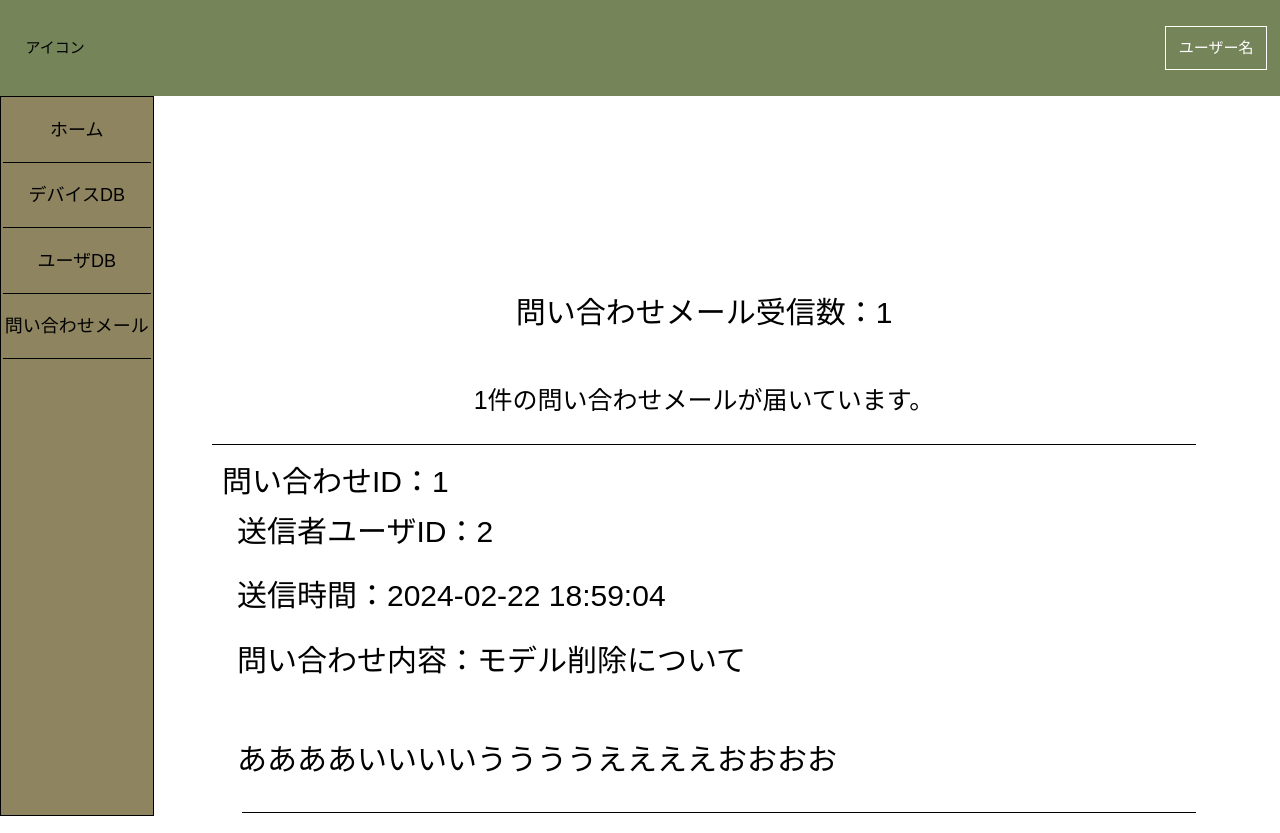
After one commit to k4izu/sk_06, a Flask app: page /mail in a window 1280 px wide. The commit adds this page. Run offline with Flask 3, Linux system fonts and the light colour scheme; data comes from the database, SQL or seed files in the repository.

Commit message:
mail.htmlの追加とpythonコードの追加・変更

```diff
--- a/sk_app/admin.py
+++ b/sk_app/admin.py
@@ -1,13 +1,8 @@
 from sk_app.apps import app
 from sk_app.sql_functions import DbOp
 import sk_app.users_functions as functions
-from flask import render_template,Blueprint,redirect
+from flask import render_template,Blueprint,redirect,request
 import mysql.connector
-# from PIL import Image
-from werkzeug.utils import secure_filename
-import os
-from werkzeug.datastructures import ImmutableDict
-from itertools import chain
 
 admin_view=Blueprint('admin_view',__name__,url_prefix='/admin')
 users_sql_functions=Blueprint('users_sql_functions',__name__)
@@ -19,19 +14,55 @@ admin = "admin/"
 @app.route('/adminlogin')
 def login():
 
-    # IDとパスワード参照後、 １ だったら admin/index.html へ
+    login = {}
 
+    return render_template(admin + 'login.html',login=login)
 
-    return render_template(admin + 'login.html')
 
 #「/admin」へアクセスがあった場合に、「admin/index.html」へ
 @app.route("/admin")
 def admin_index():
 
+    # id = request.form["id"]
+    # password = request.form["password"]
+
+    # sql = "SELECT id , password FROM admins WHERE'" + id + "'and'" + password + "';"
+
+    # try:
+    # # ====== モデルデータ抽出
+    #     dbop=DbOp('admins')
+    #     result=dbop.selectEx(sql)
+    #     dbop.close()
+    #     print(result)
+    # except mysql.connector.errors.ProgrammingError as e:
+    #     print('***DB接続エラー***')        #===pass間違いなど
+    #     print(type(e))  #===例外名出力
+    #     print(e)        #===例外内容出力
+    # except Exception as e:
+    #     print('***システム運行プログラムエラー***') #===未知のエラー
+    #     print(type(e))  #===例外名出力
+    #     print(e)        #===例外内容出力
 
 
-    return render_template(admin + "index.html")
+    # 受信したメール件数表示するための配列格納
+    reccnt={}
 
+    try:
+    # ====== モデルデータ抽出
+        dbop=DbOp('inquiries')
+        reccnt=dbop.selectCnt()
+        dbop.close()
+        print(reccnt)
+    except mysql.connector.errors.ProgrammingError as e:
+        print('***DB接続エラー***')        #===pass間違いなど
+        print(type(e))  #===例外名出力
+        print(e)        #===例外内容出力
+    except Exception as e:
+        print('***システム運行プログラムエラー***') #===未知のエラー
+        print(type(e))  #===例外名出力
+        print(e)        #===例外内容出力
+
+    return render_template(admin + "index.html",reccnt=reccnt)
 
 # userdata（IDやパスワードなど）の全件抽出
 @app.route('/user_data')
@@ -83,6 +114,30 @@ def user_devices():
         print(e)        #===例外内容出力
 
     return render_template(admin + 'user_devices.html')
+
+@app.route("/mail")
+def mail():
+
+    # 受信したメール件数表示するための配列格納
+    reccnt={}
+
+    try:
+    # ====== モデルデータ抽出
+        dbop=DbOp('inquiries')
+        result=dbop.selectAll()
+        reccnt=dbop.selectCnt()
+        dbop.close()
+        print(reccnt)
+    except mysql.connector.errors.ProgrammingError as e:
+        print('***DB接続エラー***')        #===pass間違いなど
+        print(type(e))  #===例外名出力
+        print(e)        #===例外内容出力
+    except Exception as e:
+        print('***システム運行プログラムエラー***') #===未知のエラー
+        print(type(e))  #===例外名出力
+        print(e)        #===例外内容出力
+
+    return render_template(admin + "mail.html",reccnt=reccnt,result=result)
 
 
 # データベース接続関係
--- a/sk_app/static/css/admin/_admin_body.scss
+++ b/sk_app/static/css/admin/_admin_body.scss
@@ -1,12 +1,11 @@
 @use "_variable.scss" as *;
 
 .main{
-    top: 50px;
     text-align: center;
+    z-index: -1;
 }
 
 .mail{
-    margin: 70px;
     h3{
         font-size: 3rem;
         padding: 40px;
@@ -18,7 +17,6 @@
 }
 
 .info{
-    z-index: -1;
     padding: 20px;
     margin-top: 30px;
     margin-left: 8%;
--- a/sk_app/static/css/admin/_database.scss
+++ b/sk_app/static/css/admin/_database.scss
@@ -8,16 +8,12 @@ main{
 }
 
 .devicesdb,.userdb{
-    z-index: -1;
     margin-right: 30px;
     table{
         width: 100%;
         margin-top: 30px;
         td,th{
-            // width: 50%;
-            // padding: 10px;
             font-size: 2rem;
-            // padding-left: 10px;
         }
     }
 }
--- a/sk_app/static/css/admin/_header.scss
+++ b/sk_app/static/css/admin/_header.scss
@@ -10,8 +10,8 @@ header{
         justify-content: space-between;
         align-items: center;
         position: fixed;
+        // z-index: 1;
         top: 0px;
-        bottom: 20px;
         height: $headerHeight;
         #headIcon{
             padding: 1%;
@@ -19,23 +19,34 @@ header{
         }
         #headUser{
             padding: 1%;
-            border: solid 1px #ffffff;
+            border: solid 1px #000000;
+            background-color: $tabBg;
             margin: 1%;
             p{
                 color: #ffffff;
-
+            }
+        }
+        #headBox{
+            display: flex;
+            justify-content: space-between;
+            color: #ffffff;
+            width: 15vw;
+            margin: 1%;
+            form{
+                button{
+                    min-width: 100%;
+                }
             }
         }
     }
 }
 #tabWrapper{
     position: fixed;
+    // z-index: 1;
     top: $headerHeight;
     height: 90vh;
     background-color: $tabBg;
     width: $tabWidth;
-    // border-left: $borderBlack;
-    // border-right: $borderBlack;
     border: $borderBlack;
     .tabBox{
         display: flex;
@@ -47,11 +58,24 @@ header{
         .tabText{
             p{
                 font-size: $tabFsize;
+                color: $tabColor;
             }
         }
     }
 }
+// 他共通css
+main:has(#loginWrapper,#signupWrapper){
+    margin: $headerHeight 0 0 0;
+}
 main{
-    margin-top: $headerHeight;
-    margin-left: $tabWidth;
+    margin: $headerHeight 0 0 $tabWidth;
+    overflow: hidden;
+    background-color: $mainBg;
+    min-height: 100vh;
 }
+.errMsg{
+    color: $red;
+}
+input[type="text"]{
+    border: $borderBlack;
+}
--- /dev/null
+++ b/sk_app/static/css/admin/_mail.scss
@@ -0,0 +1,19 @@
+@use "_variable.scss" as *;
+
+hr{
+    margin: 20px;
+}
+
+.mail{
+    text-align: center;
+    margin-bottom: 30px;
+}
+.inmail{
+    margin-left: 30px;
+    p{
+        padding: 15px;
+    }
+    .text{
+        margin-left: 20px;
+    }
+}
--- a/sk_app/static/css/admin/style.css
+++ b/sk_app/static/css/admin/style.css
@@ -7,9 +7,6 @@ body {
   font-size: 1.5rem;
 }
 
-header {
-  z-index: 1;
-}
 header #header {
   background-color: #768459;
   width: 100%;
@@ -60,13 +57,9 @@ main {
 }
 
 .main {
-  top: 50px;
   text-align: center;
 }
 
-.mail {
-  margin: 70px;
-}
 .mail h3 {
   font-size: 3rem;
   padding: 40px;
@@ -165,7 +158,6 @@ main {
 }
 
 .devicesdb, .userdb {
-  z-index: -1;
   margin-right: 30px;
 }
 .devicesdb table, .userdb table {
@@ -174,4 +166,23 @@ main {
 }
 .devicesdb table td, .devicesdb table th, .userdb table td, .userdb table th {
   font-size: 2rem;
+}
+
+hr {
+  margin: 20px;
+}
+
+.mail {
+  text-align: center;
+  margin-bottom: 30px;
+}
+
+.inmail {
+  margin-left: 30px;
+}
+.inmail p {
+  padding: 15px;
+}
+.inmail .text {
+  margin-left: 20px;
 }/*# sourceMappingURL=style.css.map */
--- a/sk_app/static/css/admin/style.scss
+++ b/sk_app/static/css/admin/style.scss
@@ -6,3 +6,4 @@
 @use "_admin_body.scss";
 @use "_login.scss";
 @use "_database.scss";
+@use "_mail.scss";
--- a/sk_app/templates/admin/index.html
+++ b/sk_app/templates/admin/index.html
@@ -10,8 +10,8 @@
 
 <div class="main">
     <div class="mail">
-        <h3>問い合わせメール受信数：</h3>
-        <p>件の問い合わせメールが届いています。</p>
+        <h3>問い合わせメール受信数：{{ reccnt["reccnt"] }}</h3>
+        <p>{{ reccnt["reccnt"] }}件の問い合わせメールが届いています。</p>
     </div>
 
     <div class="info">
@@ -22,7 +22,7 @@
 
             <div class="label">
 
-                <label><input type="radio" name="time" id="time">営業時間関係</label>
+                <label><input type="radio" name="time" id="time">営業時間</label>
                 <label><input type="radio" name="update" id="update">ホームページ更新</label><br>
                 <label><input type="radio" name="add" id="add">機能追加</label>
                 <label><input type="radio" name="change" id="change">機能変更</label>
--- a/sk_app/templates/admin/login.html
+++ b/sk_app/templates/admin/login.html
@@ -21,11 +21,11 @@
             <table>
                 <tr>
                     <td>管理者ID</td>
-                    <td><input type="text" name="id" "></td>
+                    <td><input type="text" name="id"></td>
                 </tr>
                 <tr>
                     <td>パスワード</td>
-                    <td><input type="password" name="pass"></td>
+                    <td><input type="password" name="password"></td>
                 </tr>
             </table>
 
--- /dev/null
+++ b/sk_app/templates/admin/mail.html
@@ -0,0 +1,29 @@
+<!-- base.htmlの適用 -->
+{% extends "base_admin.html" %}
+
+<!-- ページタイトルの設定 -->
+{% block title %}admin mail{% endblock %}
+
+<!-- メインコンテンツ -->
+{% block content %}
+
+<div class="mail">
+    <h3>問い合わせメール受信数：{{ reccnt["reccnt"] }}</h3>
+    <p>{{ reccnt["reccnt"] }}件の問い合わせメールが届いています。</p>
+</div>
+<hr>
+<div class="inmail">
+    {% for rec in result %}
+
+        <h3>問い合わせID：{{ rec["id"] }}</h3>
+        <p>送信者ユーザID：{{ rec["user_id"] }}</p>
+        <p>送信時間：{{ rec["created_at"] }}</p>
+        <p>問い合わせ内容：{{ rec["title"] }}</p>
+        <dev class="text">
+            <p>{{ rec["text"] }}</p>
+        </dev>
+        <hr>
+    {% endfor %}
+</div>
+
+{% endblock %}
--- a/sk_app/templates/admin/user_data.html
+++ b/sk_app/templates/admin/user_data.html
@@ -2,7 +2,7 @@
 {% extends "base_admin.html" %}
 
 <!-- ページタイトルの設定 -->
-{% block title %}admin index{% endblock %}
+{% block title %}user_data_db{% endblock %}
 
 <!-- メインコンテンツ -->
 {% block content %}
--- a/sk_app/templates/admin/user_devices.html
+++ b/sk_app/templates/admin/user_devices.html
@@ -2,7 +2,7 @@
 {% extends "base_admin.html" %}
 
 <!-- ページタイトルの設定 -->
-{% block title %}admin index{% endblock %}
+{% block title %}user_devices_db{% endblock %}
 
 <!-- メインコンテンツ -->
 {% block content %}
--- a/sk_app/templates/base_admin.html
+++ b/sk_app/templates/base_admin.html
@@ -21,27 +21,22 @@
     <div id="tabWrapper">
         <div class="tabBox">
             <div class="tabText">
-                <p>ホーム</p>
+                <p><a href="/admin">ホーム</a></p>
             </div>
         </div>
         <div class="tabBox">
             <div class="tabText">
-                <p>3Dモデル</p>
+                <p><a href="/user_devices">デバイスDB</a></p>
             </div>
         </div>
         <div class="tabBox">
             <div class="tabText">
-                <p>投影</p>
+                <p><a href="/user_data">ユーザDB</a></p>
             </div>
         </div>
         <div class="tabBox">
             <div class="tabText">
-                <p>設定</p>
-            </div>
-        </div>
-        <div class="tabBox">
-            <div class="tabText">
-                <p>操作ガイド</p>
+                <p><a href="/mail">問い合わせメール</a></p>
             </div>
         </div>
     </div>
```
Also changed, not shown: 1 other file.
